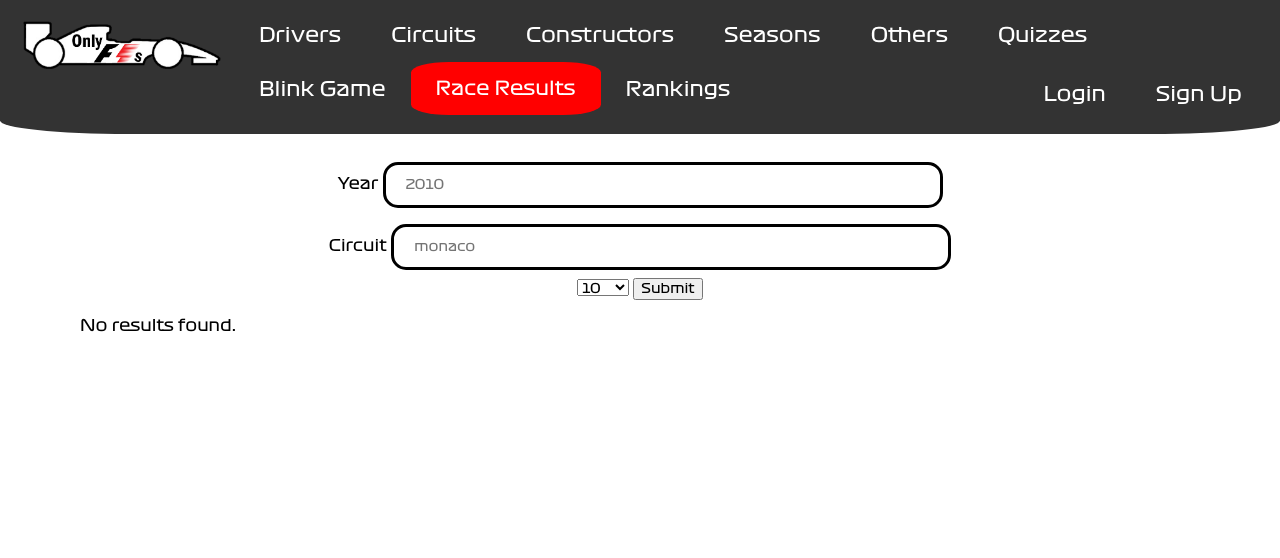
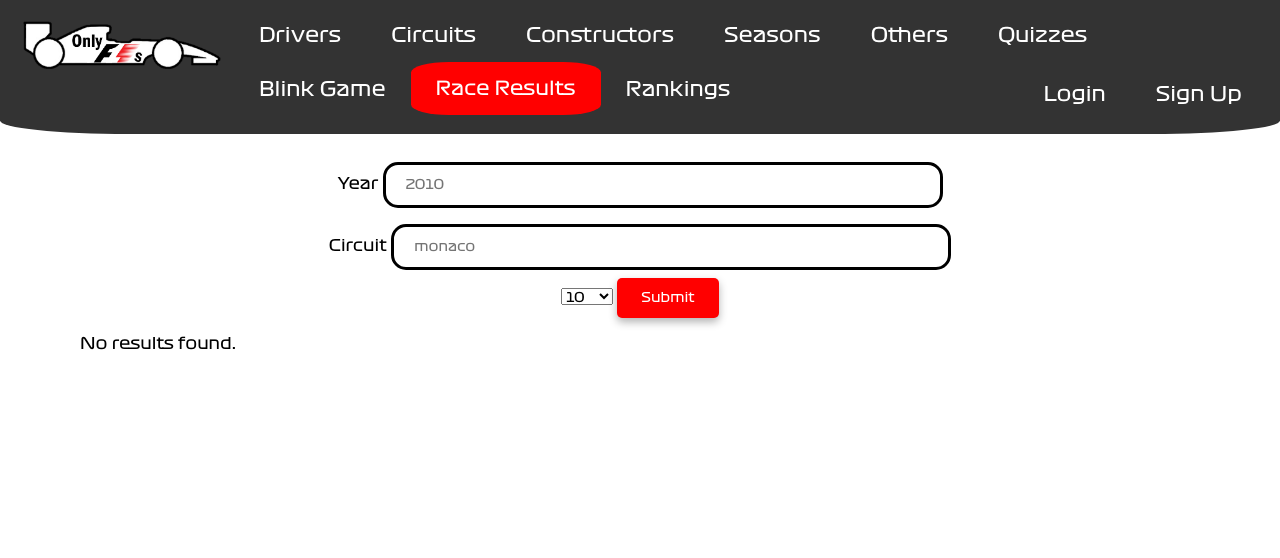
Before and after one commit to itudb2319/itudb2319, a Flask app: page /raceResults/ in a window 1280 px wide. Shown: the top 558 px of the page. Run offline with Flask 3, Linux system fonts and the light colour scheme; parts of the project's set-up code (start-up, migrations or seed data) failed here and were passed over.

Commit message:
f1button

```diff
--- a/app/templates/raceResults.html
+++ b/app/templates/raceResults.html
@@ -23,7 +23,7 @@
             <option value=100>100</option>
             <option>All</option>
         </select>
-        <input type="submit" value="Submit">
+        <input type="submit" value="Submit" class="f1-button">
     </form>
 {% endblock %}
 {% block tablediv %}
```
